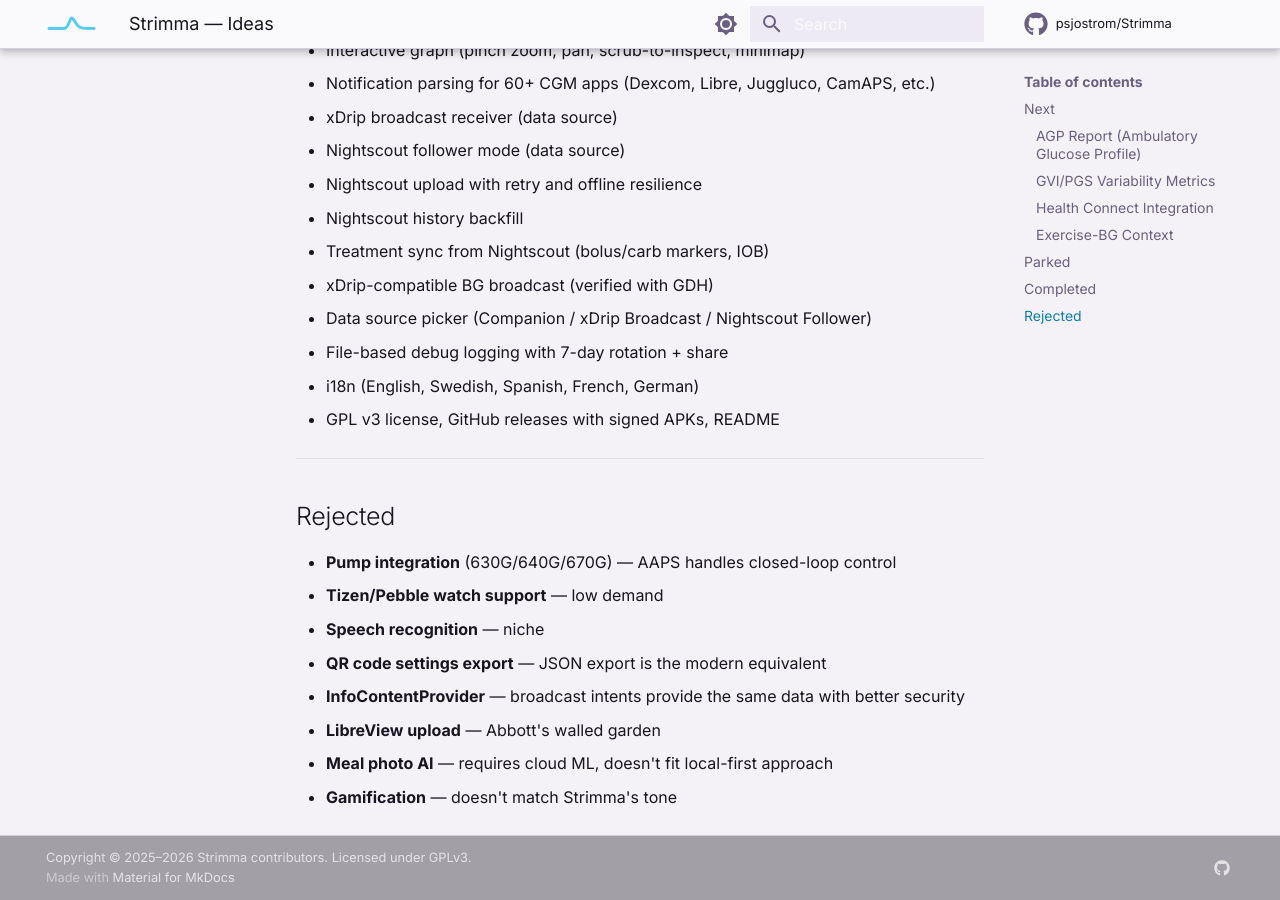
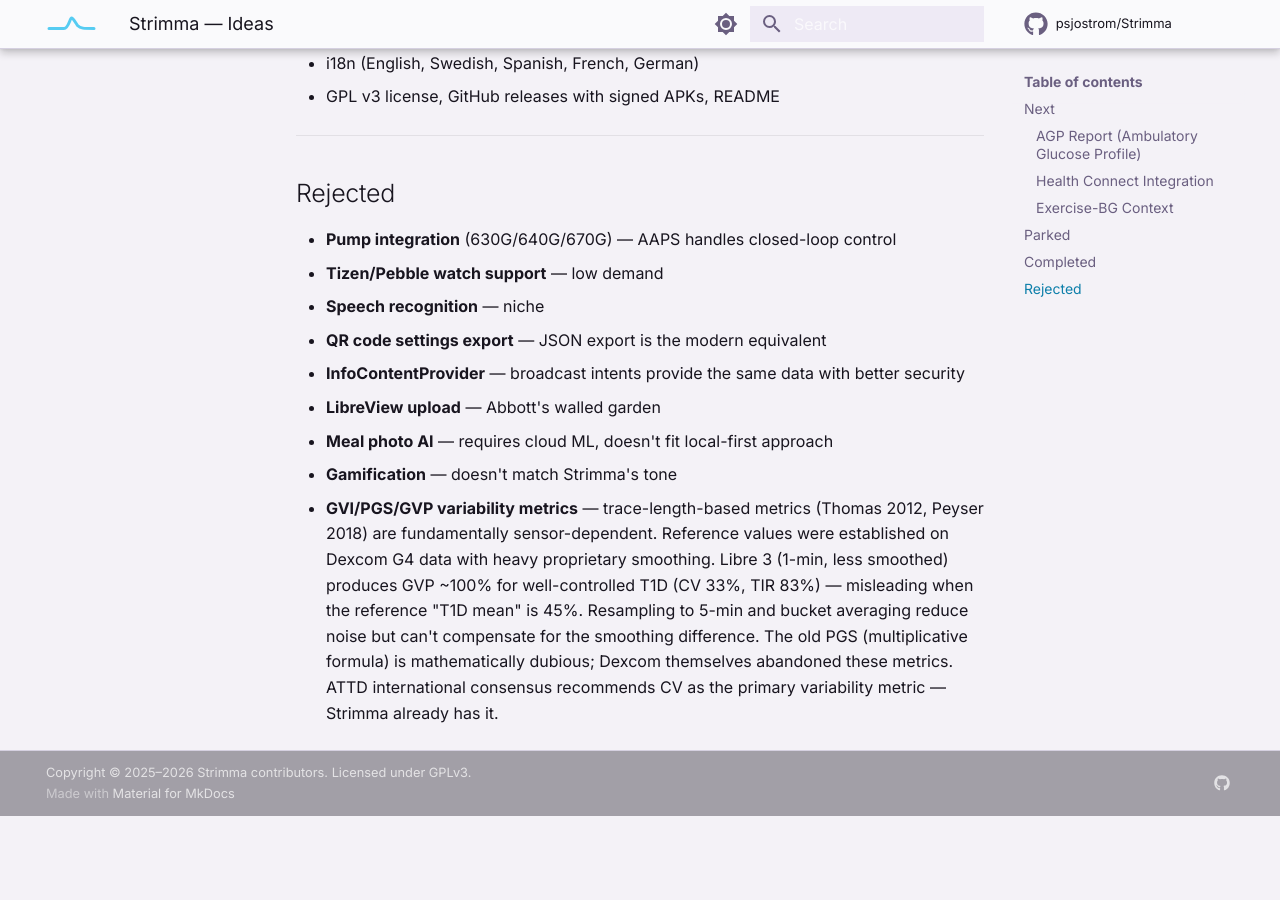
Before and after one commit to psjostrom/strimma, an MkDocs documentation site: the page built from docs/internal/wishlist.md, in a window 1280 px wide and 900 px high, scrolled down 2629 px. Built offline with MkDocs 1.6.1 and Material for MkDocs 9.7.7, drawn with Linux system fonts in a browser that asks for light colours; comment, search, counter and statistics services are not loaded; after the commit the page ends 3445 px from its top, so only the background shows below that; some of the changed text lies outside the part shown.

Commit message:
Move GVI/PGS/GVP to rejected in wishlist (#63)
Trace-length variability metrics are sensor-dependent — reference
values from Dexcom G4 (heavy smoothing) produce misleading results
on Libre 3 (1-min, less smoothed). Tested with real data: GVP showed
~100% for well-controlled T1D (CV 33%, TIR 83%) vs paper's T1D mean
of 45%. ATTD consensus recommends CV, which Strimma already has.

Co-authored-by: Claude Opus 4.6 (1M context) <noreply@anthropic.com>

```diff
--- a/docs/internal/wishlist.md
+++ b/docs/internal/wishlist.md
@@ -94,3 +85,4 @@ Deferred until there's demand or hardware.
 - **LibreView upload** — Abbott's walled garden
 - **Meal photo AI** — requires cloud ML, doesn't fit local-first approach
 - **Gamification** — doesn't match Strimma's tone
+- **GVI/PGS/GVP variability metrics** — trace-length-based metrics (Thomas 2012, Peyser 2018) are fundamentally sensor-dependent. Reference values were established on Dexcom G4 data with heavy proprietary smoothing. Libre 3 (1-min, less smoothed) produces GVP ~100% for well-controlled T1D (CV 33%, TIR 83%) — misleading when the reference "T1D mean" is 45%. Resampling to 5-min and bucket averaging reduce noise but can't compensate for the smoothing difference. The old PGS (multiplicative formula) is mathematically dubious; Dexcom themselves abandoned these metrics. ATTD international consensus recommends CV as the primary variability metric — Strimma already has it.
```
Also changed, not shown: other parts of docs/internal/wishlist.md (+1 -10 lines).
